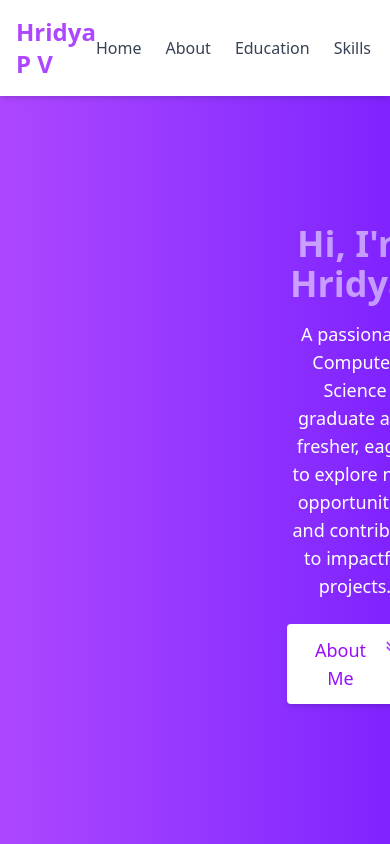
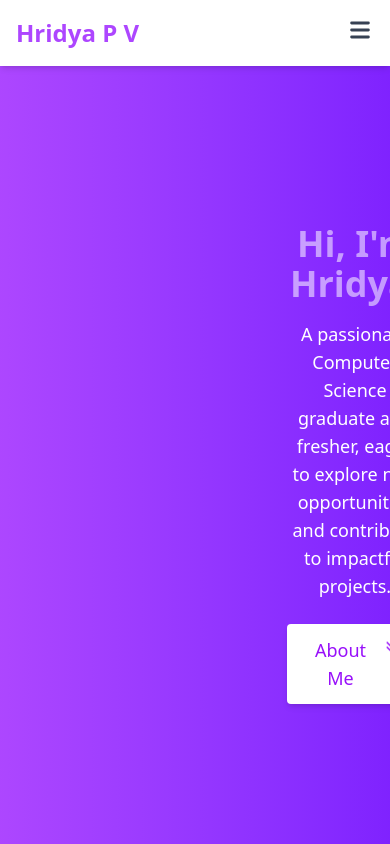
Before and after one commit to HridyaDEV/PortfolioUpdated, a React (Vite) app: page / in a window 390 px wide. Shown: the top 844 px of the page. Built offline with nearby package versions, Linux system fonts and the light colour scheme.

Commit message:
Made Responsive

```diff
--- a/src/components/NavBar.jsx
+++ b/src/components/NavBar.jsx
@@ -1,12 +1,18 @@
-import React from 'react'
+import React, { useState } from 'react';
+import { HiMenu, HiX } from 'react-icons/hi';
 
 function NavBar() {
+    const [isOpen, setIsOpen] = useState(false);
+
+    const toggleMenu = () => setIsOpen(!isOpen);
+
     return (
-
         <header className="bg-white shadow-md fixed top-0 w-full z-10">
             <div className="max-w-6xl mx-auto px-4 py-4 flex justify-between items-center">
                 <h1 className="text-2xl font-bold text-purple-500">Hridya P V</h1>
-                <nav className="flex space-x-6 text-gray-700 font-medium">
+
+                {/* Desktop Menu */}
+                <nav className="hidden md:flex space-x-6 text-gray-700 font-medium">
                     <a href="#brief" className="hover:text-purple-500">Home</a>
                     <a href="#about" className="hover:text-purple-500">About</a>
                     <a href="#education" className="hover:text-purple-500">Education</a>
@@ -14,10 +20,30 @@ function NavBar() {
                     <a href="#projects" className="hover:text-purple-500">Projects</a>
                     <a href="#contact" className="hover:text-purple-500">Contact</a>
                 </nav>
+
+                {/* Mobile Menu Button */}
+                <div className="md:hidden">
+                    <button onClick={toggleMenu} className="text-gray-700 focus:outline-none">
+                        {isOpen ? <HiX size={28} /> : <HiMenu size={28} />}
+                    </button>
+                </div>
             </div>
+
+            {/* Mobile Menu */}
+            {isOpen && (
+                <nav className="md:hidden bg-white shadow-md">
+                    <div className="flex flex-col space-y-4 px-4 py-4 text-gray-700 font-medium">
+                        <a href="#brief" className="hover:text-purple-500" onClick={toggleMenu}>Home</a>
+                        <a href="#about" className="hover:text-purple-500" onClick={toggleMenu}>About</a>
+                        <a href="#education" className="hover:text-purple-500" onClick={toggleMenu}>Education</a>
+                        <a href="#skills" className="hover:text-purple-500" onClick={toggleMenu}>Skills</a>
+                        <a href="#projects" className="hover:text-purple-500" onClick={toggleMenu}>Projects</a>
+                        <a href="#contact" className="hover:text-purple-500" onClick={toggleMenu}>Contact</a>
+                    </div>
+                </nav>
+            )}
         </header>
-
-    )
+    );
 }
 
-export default NavBar
+export default NavBar;
```
